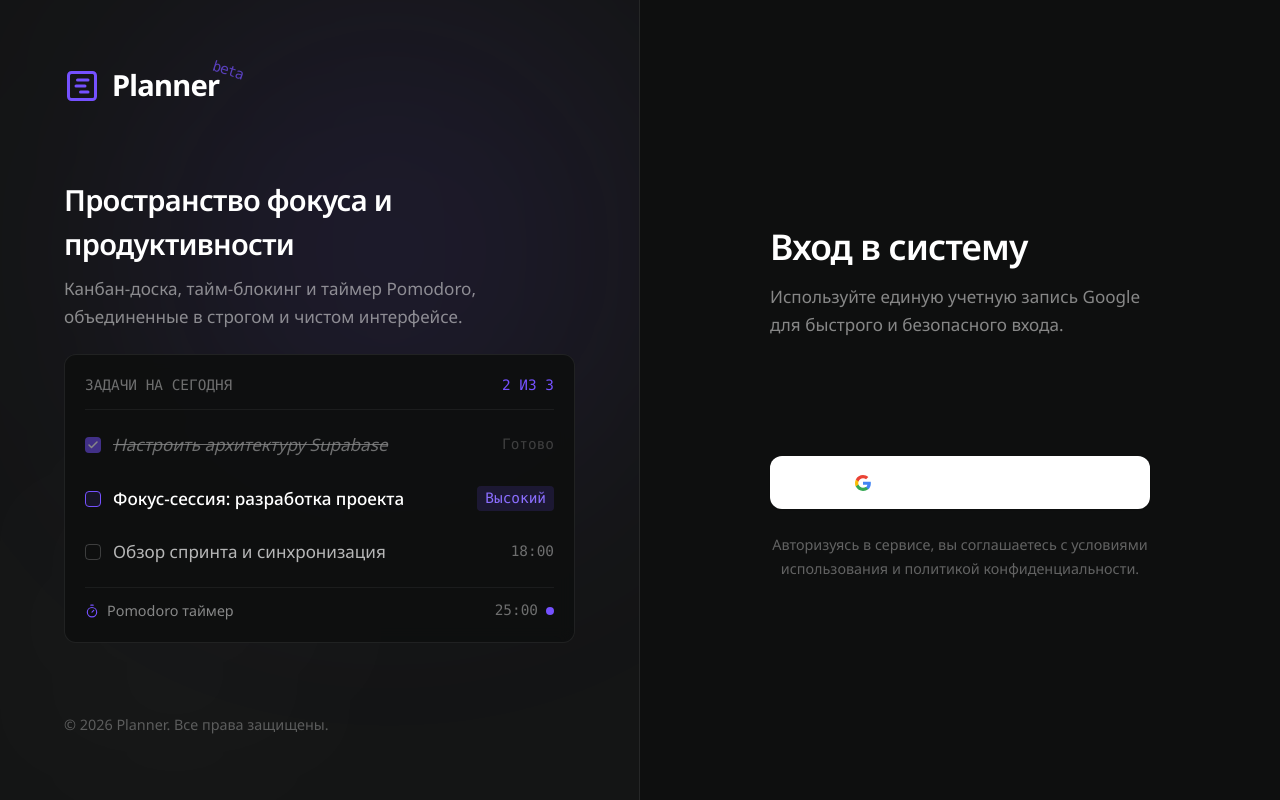
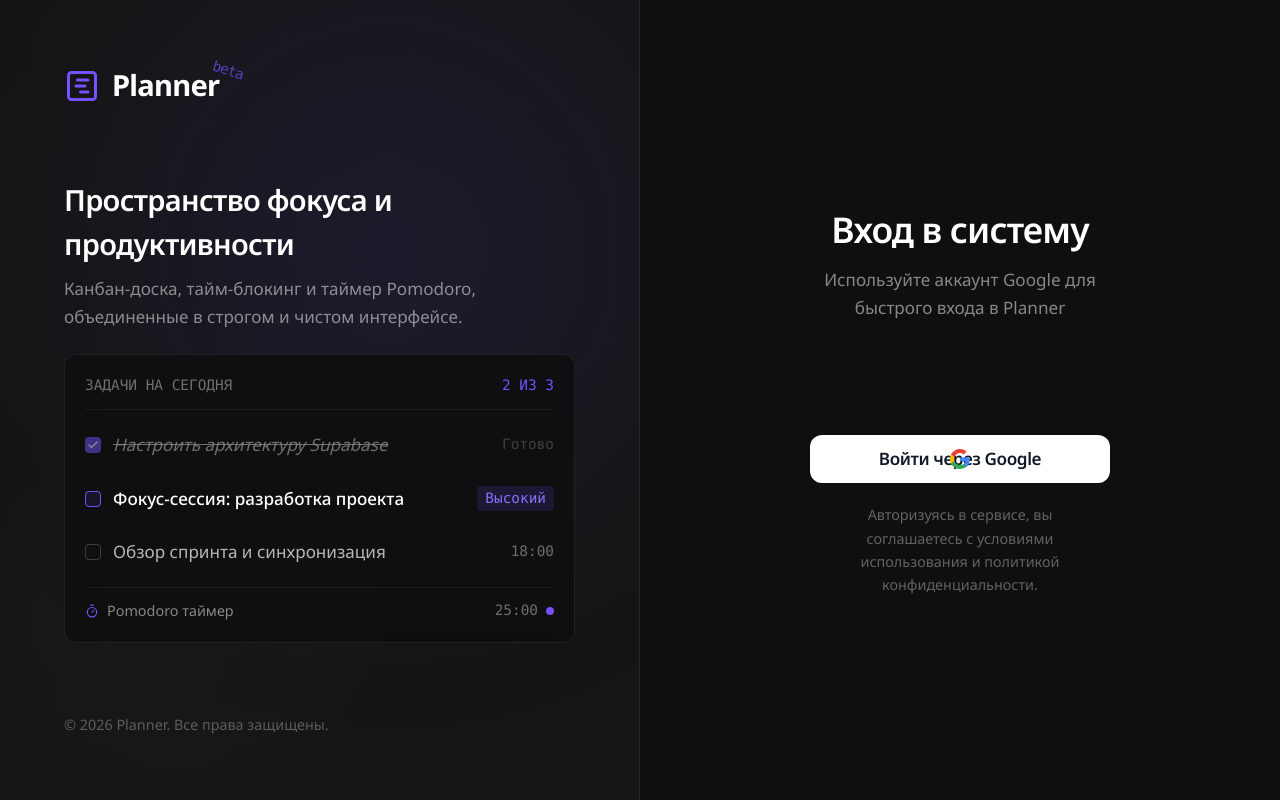
Before and after one commit to HakerSpase/planner, a Next.js app: page /auth in a window 1280 px wide. Built offline with nearby package versions, Linux system fonts and the light colour scheme; no server answers.

Commit message:
fix: polish Google login button layout, left icon, dark readable text and fix cookie domain

```diff
--- a/src/app/auth/Auth.tsx
+++ b/src/app/auth/Auth.tsx
@@ -17,7 +17,6 @@
 
 	// Инициализация виджета Cloudflare Turnstile
 	useEffect(() => {
-		// Глобальный коллбэк для Turnstile
 		;(window as any).onTurnstileSuccess = (token: string) => {
 			setTurnstileToken(token)
 		}
@@ -95,7 +94,7 @@
 
 	return (
 		<>
-			{/* Загрузка скрипта Cloudflare Turnstile */}
+			{/* Скрипт Cloudflare Turnstile */}
 			<Script
 				src='https://challenges.cloudflare.com/turnstile/v0/api.js?render=explicit'
 				strategy='afterInteractive'
@@ -108,7 +107,7 @@
 					<div className='absolute top-0 right-0 w-[500px] h-[500px] bg-[#7551FF]/10 blur-[130px] pointer-events-none rounded-full' />
 					<div className='absolute bottom-0 left-0 w-[350px] h-[350px] bg-white/[0.02] blur-[100px] pointer-events-none rounded-full' />
 
-					{/* Логотип точно как в сайдбаре дашборда */}
+					{/* Логотип Planner beta */}
 					<div className='relative z-10 flex items-center gap-3'>
 						<GanttChartSquare color='#7551FF' size={36} />
 						<div className='text-2xl font-bold tracking-tight relative'>
@@ -198,36 +197,43 @@
 						<span className='text-xl font-bold tracking-tight'>Planner</span>
 					</div>
 
-					{/* Центрированный блок входа */}
-					<div className='w-full max-w-[380px] mx-auto my-auto'>
-						<div className='mb-8'>
+					{/* Центрированный аккуратный блок входа */}
+					<div className='w-full max-w-[340px] mx-auto my-auto flex flex-col items-center text-center'>
+						<div className='mb-6'>
 							<h1 className='text-3xl font-semibold tracking-tight text-white mb-2.5'>
 								Вход в систему
 							</h1>
-							<p className='text-sm text-white/50 leading-relaxed'>
-								Используйте единую учетную запись Google для быстрого и безопасного входа.
+							<p className='text-sm text-white/50 leading-relaxed max-w-[300px]'>
+								Используйте аккаунт Google для быстрого входа в Planner
 							</p>
 						</div>
 
 						{/* Виджет Cloudflare Turnstile */}
-						<div className='w-full mb-5 flex justify-center min-h-[65px] items-center'>
+						<div className='w-full mb-6 flex justify-center min-h-[65px] items-center'>
 							<div ref={turnstileContainerRef} id='turnstile-widget' />
 						</div>
 
-						{/* Кнопка Google */}
+						{/* Идеально выровненная кнопка Google */}
 						<button
 							onClick={handleGoogleLogin}
 							disabled={isLoading}
-							className='w-full py-3.5 px-5 rounded-xl bg-white text-neutral-900 hover:bg-neutral-100 font-medium text-sm transition-all duration-200 flex items-center justify-center gap-3 shadow-sm active:scale-[0.99] disabled:opacity-60 disabled:cursor-not-allowed cursor-pointer'
+							style={{
+								backgroundColor: '#FFFFFF',
+								color: '#111827'
+							}}
+							className='w-full max-w-[300px] h-[48px] relative flex items-center justify-center rounded-xl font-medium text-sm transition-all duration-200 hover:bg-neutral-100 active:scale-[0.98] shadow-sm cursor-pointer disabled:opacity-60 disabled:cursor-not-allowed'
 						>
 							{isLoading ? (
-								<>
+								<div className='flex items-center gap-2.5'>
 									<Loader2 size={18} className='animate-spin text-neutral-800' />
-									<span>Перенаправление в Google...</span>
-								</>
+									<span className='font-semibold text-sm' style={{ color: '#111827' }}>
+										Перенаправление...
+									</span>
+								</div>
 							) : (
 								<>
-									<svg className='w-4 h-4 flex-shrink-0' viewBox='0 0 24 24'>
+									<span className='absolute left-4.5 flex items-center justify-center'>
+										<svg className='w-5 h-5 flex-shrink-0' viewBox='0 0 24 24'>
 											<path
 												fill='#4285F4'
 												d='M23.745 12.27c0-.7-.06-1.4-.19-2.07H12v4.51h6.6c-.29 1.52-1.14 2.8-2.4 3.66v3.05h3.88c2.27-2.09 3.665-5.17 3.665-9.15z'
@@ -245,13 +251,19 @@
 												d='M12 4.75c1.77 0 3.35.61 4.6 1.8l3.42-3.42C17.95 1.19 15.24 0 12 0 7.33 0 3.26 2.64 1.25 6.58l4.03 3.15c.95-2.83 3.6-4.98 6.72-4.98z'
 											/>
 										</svg>
-									<span>Продолжить с Google</span>
+									</span>
+									<span
+										className='font-semibold text-sm tracking-tight'
+										style={{ color: '#111827' }}
+									>
+										Войти через Google
+									</span>
 								</>
 							)}
 						</button>
 
 						{/* Мелкий текст условий */}
-						<p className='mt-6 text-xs text-white/35 text-center leading-relaxed'>
+						<p className='mt-5 text-xs text-white/35 text-center leading-relaxed max-w-[280px]'>
 							Авторизуясь в сервисе, вы соглашаетесь с условиями использования и политикой конфиденциальности.
 						</p>
 					</div>
--- a/src/services/auth-token.service.ts
+++ b/src/services/auth-token.service.ts
@@ -12,8 +12,7 @@
 
 export const saveTokenStorage = (accessToken: string) => {
 	Cookies.set(EnumTokens.ACCESS_TOKEN, accessToken, {
-		domain: 'localhost',
-		sameSite: 'strict',
+		sameSite: 'lax',
 		expires: 1
 	})
 }
```
Lines whose indentation alone changed are shown as unchanged.
